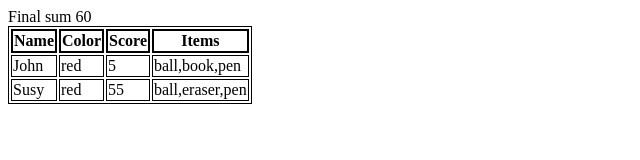
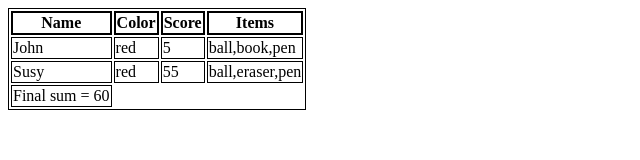
Before and after one commit to riabtsun/fe-pro, a plain HTML site: page 8.2/index.html in a window 1280 px wide. Shown: the whole page, without its empty margins (0-640 px from the left). Drawn offline with Linux system fonts and the light colour scheme.

Commit message:
lesson 10.2

```diff
--- a/8.2/index.html
+++ b/8.2/index.html
@@ -6,12 +6,11 @@
 	<meta name="viewport" content="width=device-width, initial-scale=1.0">
 	<title>homework</title>
 	<style>
-        table {
-            border: 1px solid black;
-        }
-        td {
-            border: 1px solid black;
-        }
+		table,
+		td {
+			border: 1px solid black;
+		}
+
 		th {
 			border: 2px solid black;
 		}
--- a/8.2/script.js
+++ b/8.2/script.js
@@ -5,68 +5,50 @@ const users = [
   ["Tyson", "green", 1, ["book", "pen"]]
 ];
 
-function getUserNamesWithSign(users, sign) {
-  const newUsersOne =  [];
-  users.forEach(function(user) {
-    const userName = `${user[0]}${sign}`;
 
-    newUsersOne.push(userName)
-  });
+let usersExclam = [];
+users.forEach(exclam);
+function exclam(user) {
+  let userName = `${user[0]}!`;
+  usersExclam.push(userName);
+  return usersExclam;
+}
+// console.log(usersExclam);
 
-  return newUsersOne;
+let usersQuest = users.map(question);
+function question(user) {
+  return user[0] + `?`;
 }
+// console.log(usersQuest);
 
-function filterUsers(users, filterValue) {
-  // const filteredUsers = [];
-  // users.forEach(function(user) {
-  //   const filtered = user.filter(function(userItem) {
-  //     return userItem === filterValue;
-  //   });
-  //
-  //   if (filtered.length > 0) {
-  //     filteredUsers.push(user);
-  //   }
-  // });
-  // return filteredUsers;
+let redArr = users.filter(redTeam);
+function redTeam(color) {
+  userColor = color[1];
+  if (userColor === 'red') {
+    return color;
+  }
+}
+// console.log(redArr);
 
-  // return users.filter(function(user) {
-  //   const filtered = user.filter(function(userItem) {
-  //     return userItem === filterValue;
-  //   });
-  //   return filtered.length > 0;
-  // });
-
-  return users.filter(function(user) {
-    return user[1] === filterValue;
-  });
-};
-
-function getUsersScoreSum(users) {
+function UsersScoreSum(users) {
   let score = 0;
-
   users.forEach(function (user) {
     score += user[2];
   });
-
   return score;
 };
 
-const filteredUsers = filterUsers(users, 'red');
-const finalScore = getUsersScoreSum(filteredUsers);
-
-console.log(getUserNamesWithSign(users, '!'));
-console.log(getUserNamesWithSign(users, '?'));
+const finalScore = UsersScoreSum(redArr);
 
 let tableHtml = '<table>';
 tableHtml += `<thead>`;
 tableHtml += "<tr><th>Name</th><th>Color</th><th>Score</th><th>Items</th></tr>";
 tableHtml += `</thead>`;
-filteredUsers.forEach(function (user) {
+redArr.forEach(function (user) {
   const userName = user[0];
   const userColor = user[1];
   const userScore = user[2];
   const userItems = user[3];
-
   tableHtml += `<tr>`;
   tableHtml += `<td>${userName}</td>`;
   tableHtml += `<td>${userColor}</td>`;
@@ -74,7 +56,7 @@ filteredUsers.forEach(function (user) {
   tableHtml += `<td>${userItems.toString()}</td>`;
   tableHtml += `</tr>`;
 });
-tableHtml += `<tfoot>Final sum ${finalScore}</tfoot>`;
+tableHtml += `<tfoot><tr><td>Final sum = ${finalScore} </td></tr></tfoot>`;
 tableHtml += '</table>';
 
 document.write(tableHtml);
```
